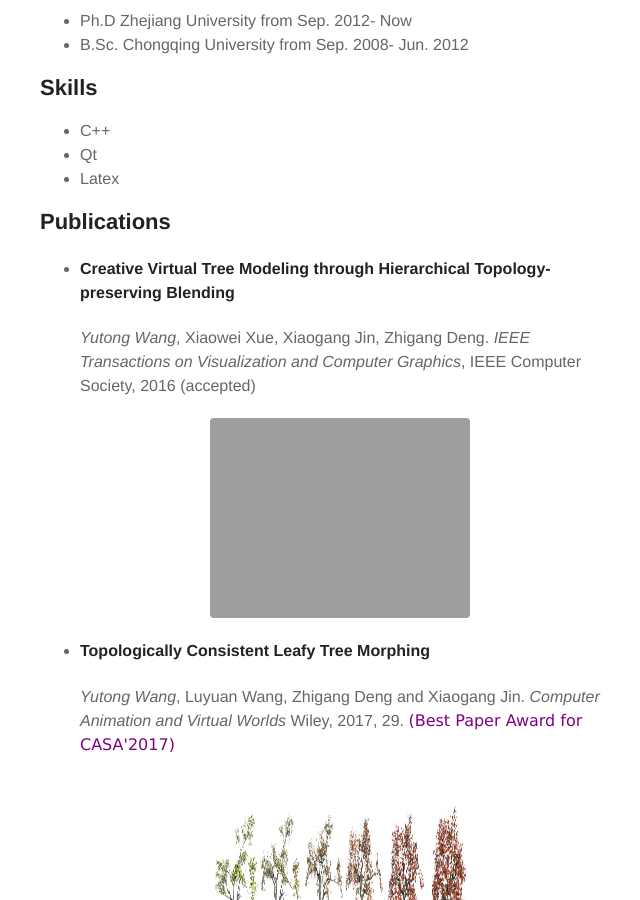
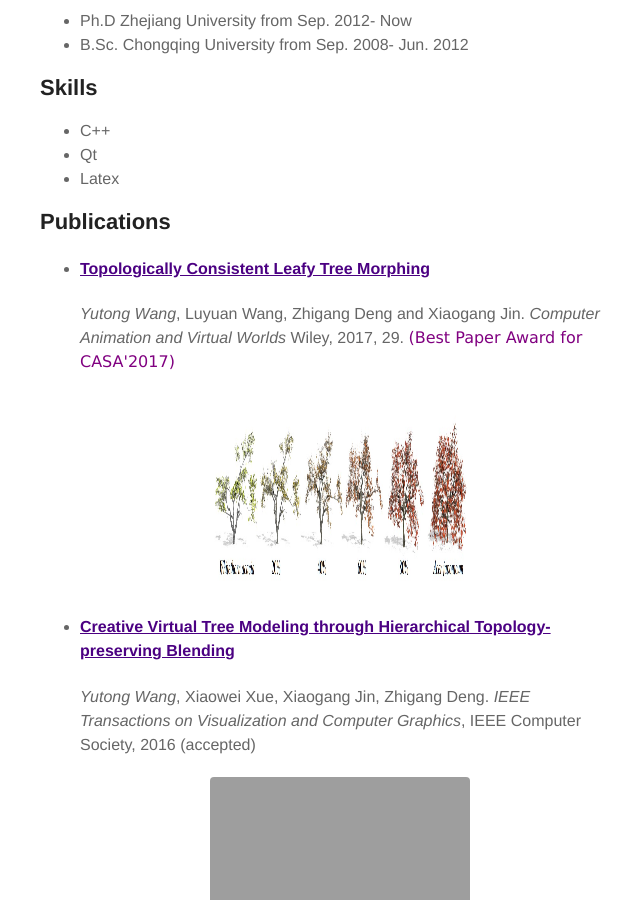
Before and after one commit to catherineytw/YutongWang, a Jekyll site: the page built from about.md, in a window 1280 px wide and 900 px high, scrolled down 1087 px. Shown: the whole window, without its empty margins (320-960 px from the left). Built offline with Jekyll 4.4.1, drawn with Linux system fonts in a browser that asks for light colours.

Commit message:
update publications

```diff
--- a/about.md
+++ b/about.md
@@ -42,25 +42,28 @@ layout: page
 <h2>Publications</h2>
 
 <ul>
+
+  <li>
+      <div>
+         <p><h4><a href="https://www.researchgate.net/publication/315516994_Topologically_Consistent_Leafy_Tree_Morphing"> Topologically Consistent Leafy Tree Morphing</a></h4>
+		 <B><I>Yutong Wang</I></B>, Luyuan Wang, Zhigang Deng and Xiaogang Jin. <i>Computer Animation and Virtual Worlds</i> Wiley, 2017, 29. <font face="verdana" color="purple">(Best Paper Award for CASA'2017)</font></p>
+         <a href="https://www.researchgate.net/publication/315516994_Topologically_Consistent_Leafy_Tree_Morphing"> <img src="https://catherineytw.github.io/YutongWang/publications/images/topologically consistent leafy tree morphing/teaser.jpg" width="645px" height="200px" alt="Topologically Consistent Leafy Tree Morphing"/></a>
+      </div>
+    </li>
+
+
 	<li>
 	 <div>
-        <p><h4>Creative Virtual Tree Modeling through Hierarchical Topology-preserving Blending</h4>
+        <p><h4><a href="https://www.researchgate.net/publication/311478440_Creative_Virtual_Tree_Modeling_through_Hierarchical_Topology-preserving_Blending?ev=prf_high">Creative Virtual Tree Modeling through Hierarchical Topology-preserving Blending</a></h4>
 		<B><I>Yutong Wang</I></B>, Xiaowei Xue, Xiaogang Jin, Zhigang Deng. <i>IEEE Transactions on Visualization and Computer Graphics</i>, IEEE Computer Society, 2016 (accepted)</p>
 		<a href="https://www.researchgate.net/publication/311478440_Creative_Virtual_Tree_Modeling_through_Hierarchical_Topology-preserving_Blending?ev=prf_high"> <img src="https://catherineytw.github.io/YutongWang/publications/images/creative_tree_modeling/teaser.jpg" width="645px" height="200px" alt="Creative Virtual Tree Modeling"/></a>
 	 </div>
 	</li>
 
-  <li>
-      <div>
-         <p><h4>Topologically Consistent Leafy Tree Morphing</h4>
-		 <B><I>Yutong Wang</I></B>, Luyuan Wang, Zhigang Deng and Xiaogang Jin. <i>Computer Animation and Virtual Worlds</i> Wiley, 2017, 29. <font face="verdana" color="purple">(Best Paper Award for CASA'2017)</font></p>
-         <a href="https://www.researchgate.net/publication/315516994_Topologically_Consistent_Leafy_Tree_Morphing"> <img src="https://catherineytw.github.io/YutongWang/publications/images/topologically consistent leafy tree morphing/teaser.jpg" width="645px" height="200px" alt="Topologically Consistent Leafy Tree Morphing"/></a>
-      </div>
-    </li>
 
 	<li>
 		<div>
-			<p><h4>Sketch-Based Interactive Modeling of Geology</h4>
+			<p><h4><a href="https://www.researchgate.net/publication/314117184_Sketch-Based_Interactive_Modeling_of_Geology_caotujiaohushidezhijianmoyanjiu?ev=prf_high">Sketch-Based Interactive Modeling of Geology</a></h4>
 			<B><I>Yutong Wang</I></B>, Hao Chen, Tanghao Tian, Xiaogang Jin. <i>Journal of Software</i>, ,2016,27(Suppl.(2)):207−219 (in Chinese) </p>
 			<a href="https://www.researchgate.net/publication/314117184_Sketch-Based_Interactive_Modeling_of_Geology_caotujiaohushidezhijianmoyanjiu?ev=prf_high"> <img src="https://catherineytw.github.io/YutongWang/publications/images/Sketch_Geology/teaser.jpg"  width="645px" height="200px" alt="Sketch-Based Interactive Modeling of Geology"/></a>
 		</div>
```
